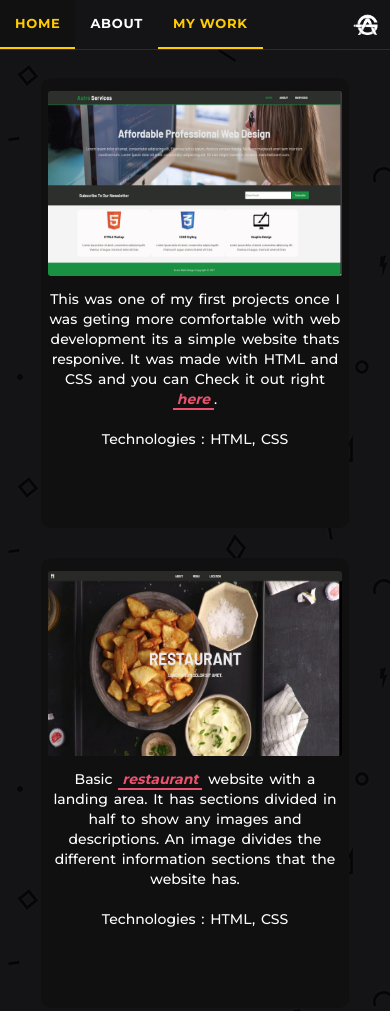
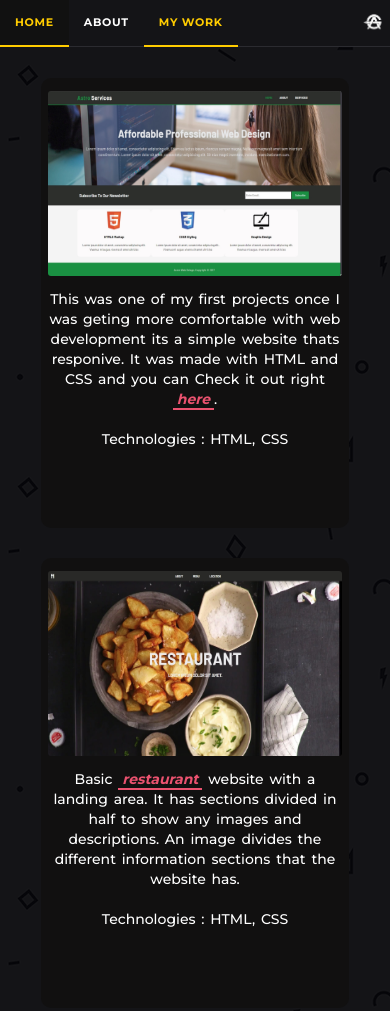
Before and after one commit to Alex7254/port-1, a plain HTML site: page work.html in a window 390 px wide. Shown: the top 1011 px of the page. Drawn offline with Linux system fonts and the light colour scheme.

Commit message:
fixed nav

```diff
--- a/css/work.css
+++ b/css/work.css
@@ -298,3 +298,32 @@ li a {
   }
 
 }
+
+@media screen and (max-width: 715px) {
+  .menu nav{
+    background-color: #141417;
+    height: 47px;
+  }
+
+  li a {
+      display: block;
+      color: white;
+      text-align: center;
+      padding: 17px 15px;
+      text-decoration: none;
+      text-transform: uppercase;
+      font-size: 11px;
+      font-weight: 700;
+      transition: all .2s ease-in-out;
+      cursor: pointer;
+      letter-spacing: .7px;
+  }
+
+  .logo, img {
+    float: right;
+    height: 32px;
+    width: 32px;
+    margin-top: 2px;
+  }
+
+}
```
